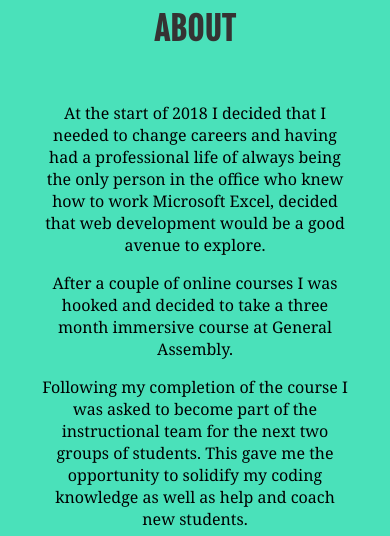
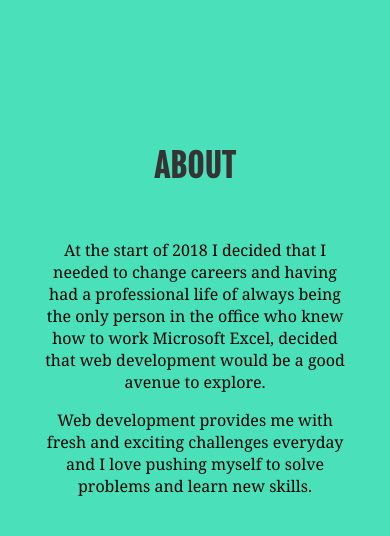
Before and after one commit to matthunterking/Old-portfolio, a plain HTML site: page index.html in a window 390 px wide. Shown: the part 1726-2262 px from the top of the page. Drawn offline with nearby package versions, Linux system fonts and the light colour scheme.

Commit message:
Remove about sections for mobile

```diff
--- a/index.html
+++ b/index.html
@@ -317,12 +317,12 @@
           the office who knew how to work Microsoft Excel, decided that web
           development would be a good avenue to explore.
         </p>
-         <p class='standardText'>
+         <p class='standardText hideMobile'>
            After a couple of online courses I was hooked and decided to take a
            three month immersive course at General Assembly.
 
          </p>
-         <p class='standardText'>
+         <p class='standardText hideMobile'>
            Following my completion of the course I was asked to become part of
            the instructional team for the next two groups of students. This gave
            me the opportunity to solidify my coding knowledge as well as help
--- a/scss/partials/_base.scss
+++ b/scss/partials/_base.scss
@@ -18,3 +18,9 @@ section {
   align-items: center;
   text-align: center;
 }
+
+@media only screen and (max-width: 600px) {
+  .hideMobile {
+    display: none;
+  }
+}
```
Also changed, not shown: css/style.css, 1 other file.
